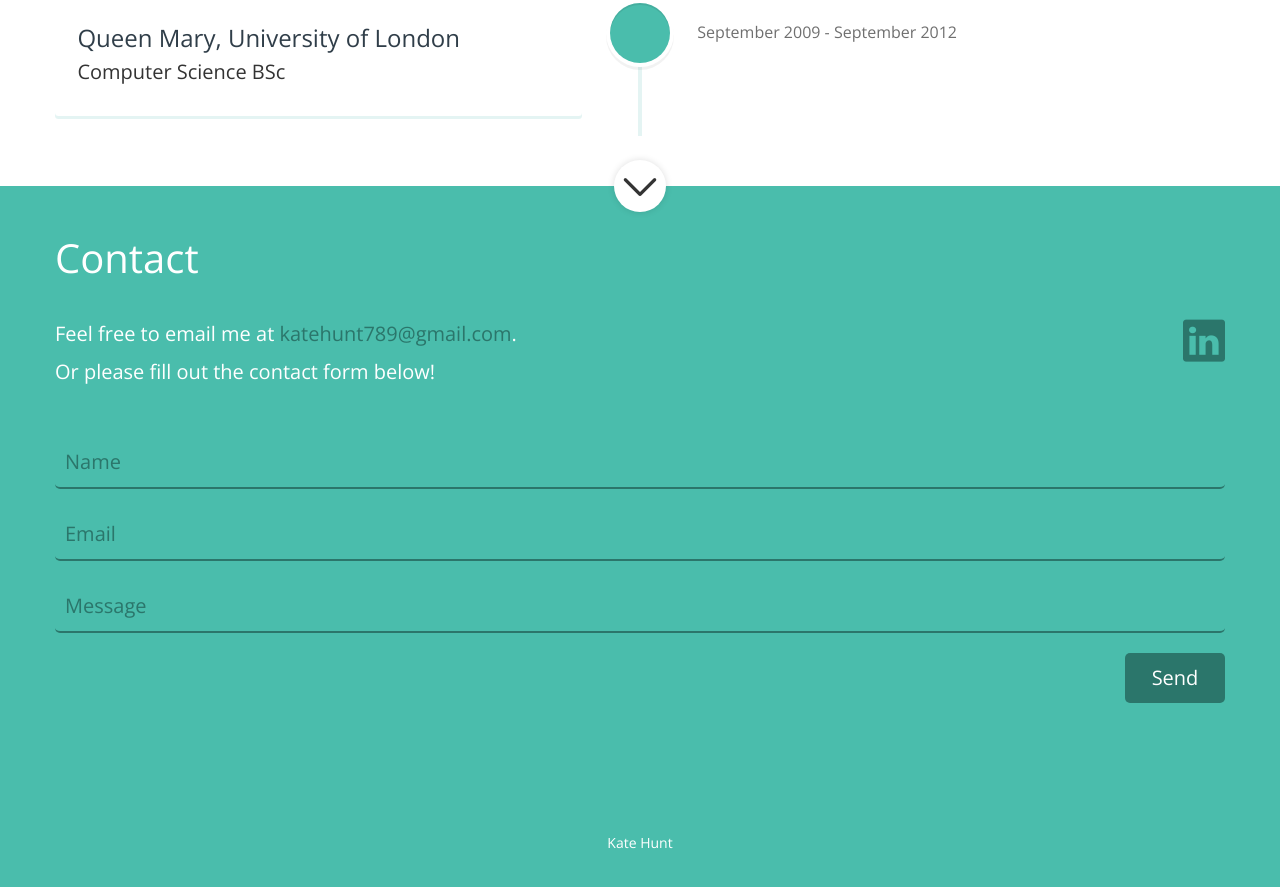
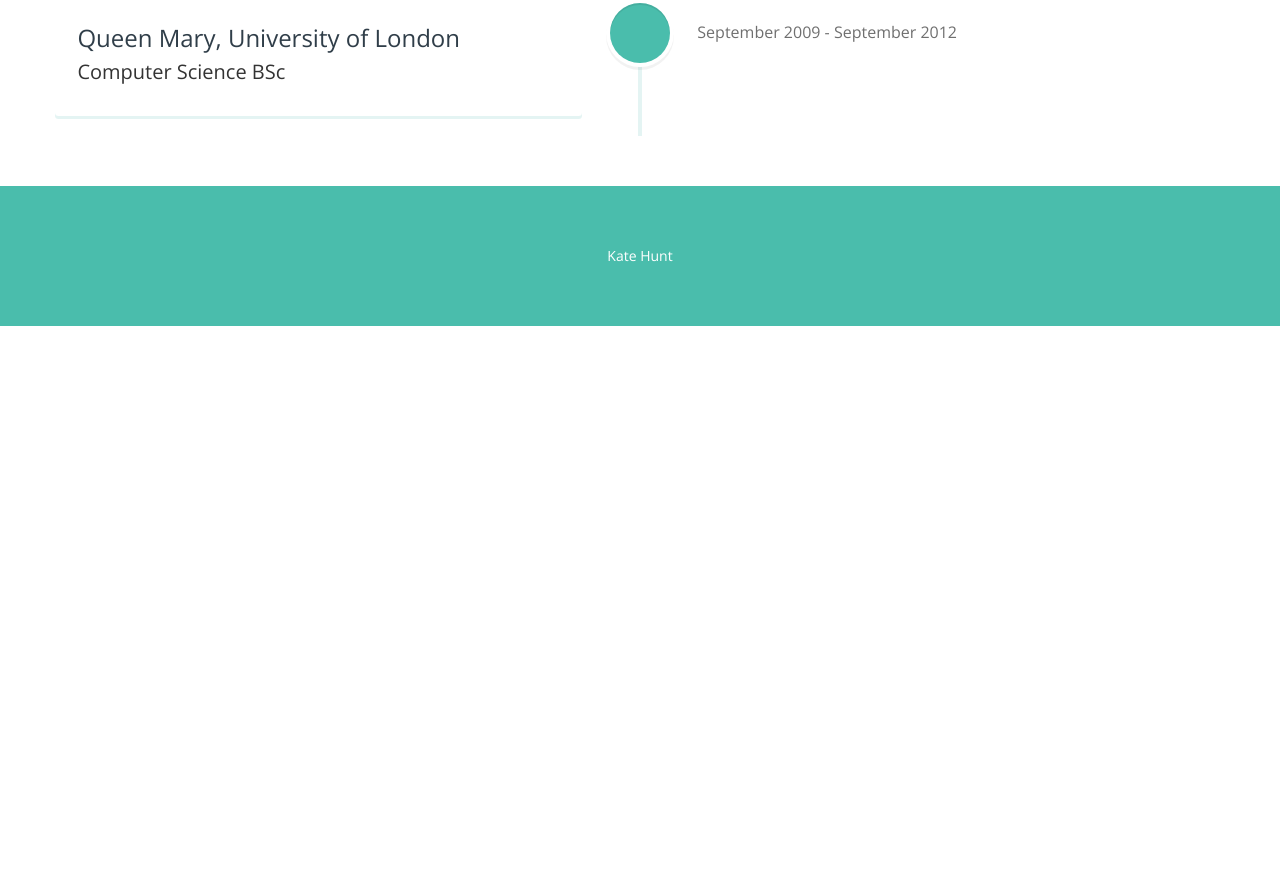
Before and after one commit to keighthunt/katehunt.github.io, a plain HTML site: page index.html in a window 1280 px wide. Shown: the part 3725-4612 px from the top of the page. After the commit the page ends 4051 px from the top, so only its background shows below. Drawn offline with nearby package versions, Linux system fonts and the light colour scheme; files whose address does not match are found by name.

Commit message:
Remove contact form

```diff
--- a/index.html
+++ b/index.html
@@ -314,27 +314,6 @@
     </div>
   </section>
 
-  <section id="contact">
-    <div class="arrow"></div>
-    <div class="container">
-      <h2>Contact</h2>
-      <div class="row contact-content">
-        <div class="col-xs-10">
-          <p>Feel free to email me at <a href="mailto:katehunt789@gmail.com">katehunt789@gmail.com</a>.</p>
-          <p>Or please fill out the contact form below!</p>
-        </div>
-        <div class="col-xs-2">
-          <a id="linkedin" href=""></a>
-        </div>
-      </div>
-      <form action="mailto:katehunt789@gmail.com" method="post" enctype="text/plain">
-        <input placeholder="Name" type="text" name="name">
-        <input placeholder="Email" type="text" name="mail">
-        <input placeholder="Message" type="text" name="comment" size="50">
-        <input id="submit" type="submit" value="Send">
-      </form>
-  </section>
-
   <footer>
     <div class="container">
       <p>Kate Hunt</p>
```
